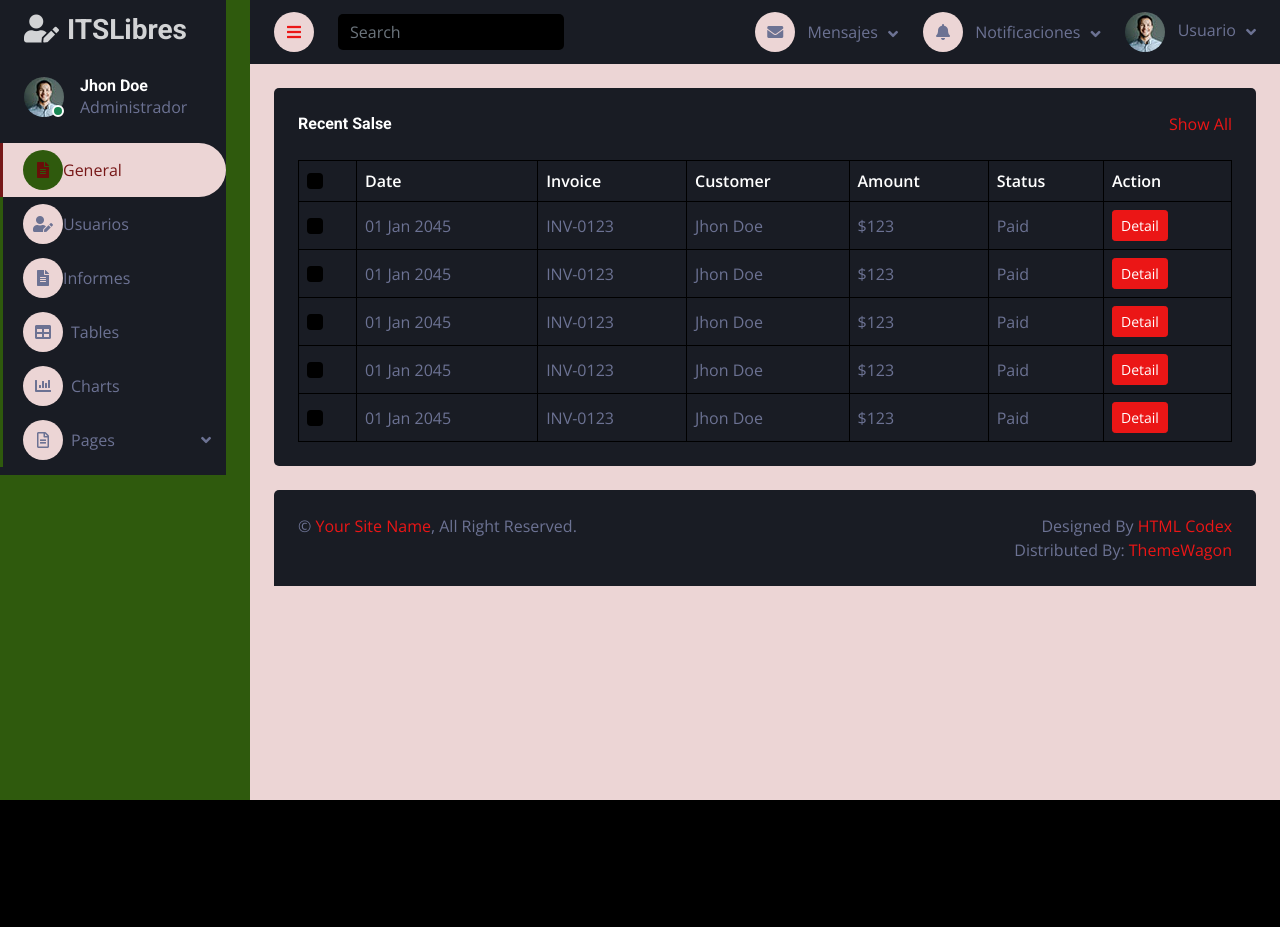
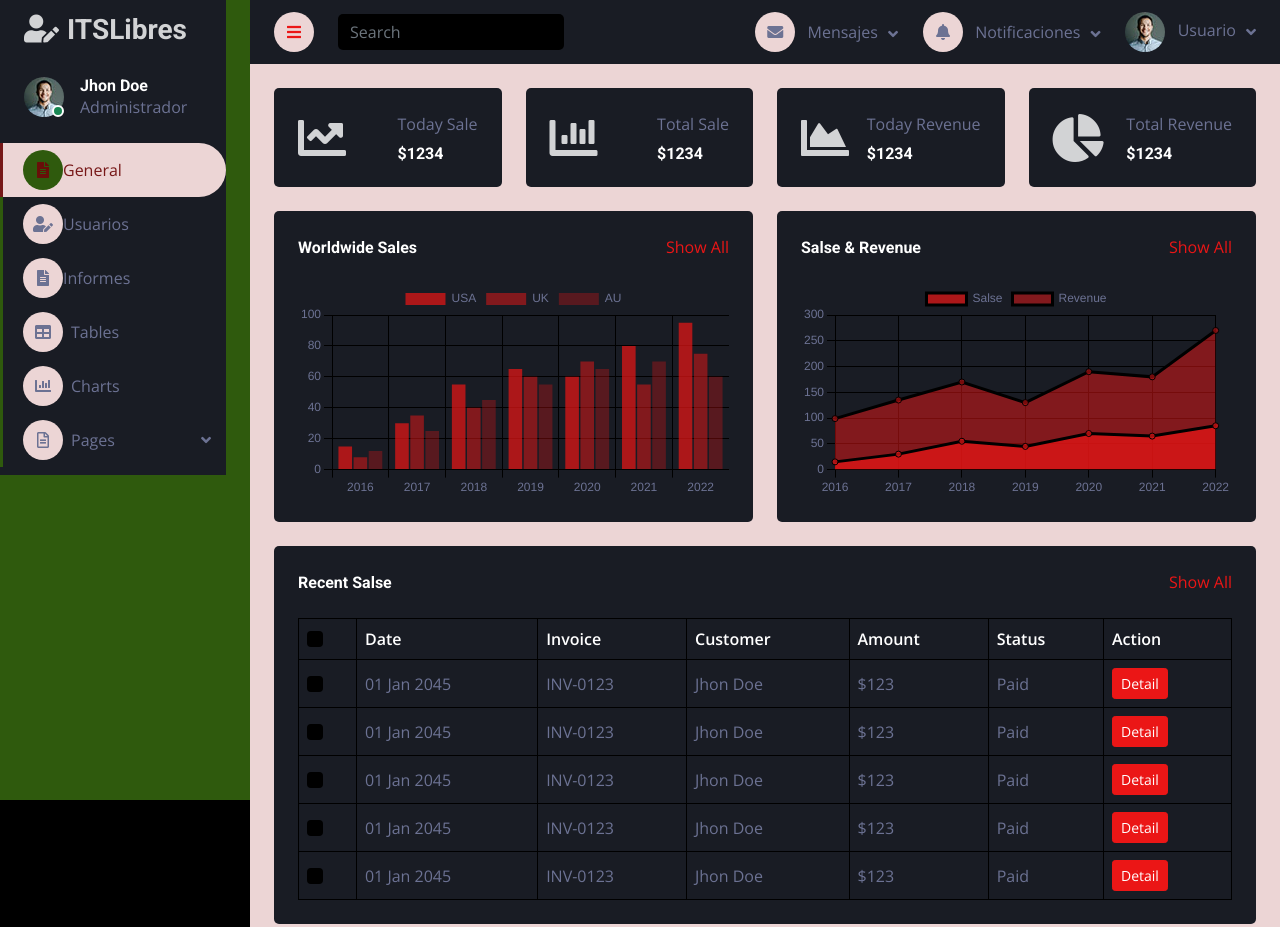
Before and after one commit to Sorea14/darkpan-1.0.0, a plain HTML site: page pages/general.html in a window 1280 px wide. Shown: the top 927 px of the page. Before the commit the page ends 800 px from the top, so only its background shows below. Drawn offline with nearby package versions, Linux system fonts and the light colour scheme.

Commit message:
general, usuario, informes
Cambio de nombres y eliminacion de lineas

```diff
--- a/pages/index.html
+++ b/pages/general.html
@@ -59,7 +59,7 @@
                     </div>
                 </div>
                 <div class="navbar-nav w-100">
-                    <a href="index.html" class="nav-item nav-link active"><i class="fa fa-file-alt"></i>General</a>
+                    <a href="general.html" class="nav-item nav-link active"><i class="fa fa-file-alt"></i>General</a>
                     <a href="widget.html" class="nav-item nav-link"><i class="fa fa-user-edit"></i>Usuarios</a>
                     <a href="form.html" class="nav-item nav-link"><i class="fa fa-file-alt"></i>Informes</a>
                     <a href="table.html" class="nav-item nav-link"><i class="fa fa-table me-2"></i>Tables</a>
@@ -164,12 +164,83 @@
                         <div class="dropdown-menu dropdown-menu-end bg-secondary border-0 rounded-0 rounded-bottom m-0">
                             <a href="#" class="dropdown-item">My Profile</a>
                             <a href="#" class="dropdown-item">Configuración</a>
-                            <a href="#" class="dropdown-item">Cerrar Sesión</a>
+                            <a href="#" class="dropdown-item">Cerrar</a>
                         </div>
                     </div>
                 </div>
             </nav>
             <!-- Navbar End -->
+
+
+            <!-- Sale & Revenue Start -->
+            <div class="container-fluid pt-4 px-4">
+                <div class="row g-4">
+                    <div class="col-sm-6 col-xl-3">
+                        <div class="bg-secondary rounded d-flex align-items-center justify-content-between p-4">
+                            <i class="fa fa-chart-line fa-3x text-primary"></i>
+                            <div class="ms-3">
+                                <p class="mb-2">Today Sale</p>
+                                <h6 class="mb-0">$1234</h6>
+                            </div>
+                        </div>
+                    </div>
+                    <div class="col-sm-6 col-xl-3">
+                        <div class="bg-secondary rounded d-flex align-items-center justify-content-between p-4">
+                            <i class="fa fa-chart-bar fa-3x text-primary"></i>
+                            <div class="ms-3">
+                                <p class="mb-2">Total Sale</p>
+                                <h6 class="mb-0">$1234</h6>
+                            </div>
+                        </div>
+                    </div>
+                    <div class="col-sm-6 col-xl-3">
+                        <div class="bg-secondary rounded d-flex align-items-center justify-content-between p-4">
+                            <i class="fa fa-chart-area fa-3x text-primary"></i>
+                            <div class="ms-3">
+                                <p class="mb-2">Today Revenue</p>
+                                <h6 class="mb-0">$1234</h6>
+                            </div>
+                        </div>
+                    </div>
+                    <div class="col-sm-6 col-xl-3">
+                        <div class="bg-secondary rounded d-flex align-items-center justify-content-between p-4">
+                            <i class="fa fa-chart-pie fa-3x text-primary"></i>
+                            <div class="ms-3">
+                                <p class="mb-2">Total Revenue</p>
+                                <h6 class="mb-0">$1234</h6>
+                            </div>
+                        </div>
+                    </div>
+                </div>
+            </div>
+            <!-- Sale & Revenue End -->
+
+
+            <!-- Sales Chart Start -->
+            <div class="container-fluid pt-4 px-4">
+                <div class="row g-4">
+                    <div class="col-sm-12 col-xl-6">
+                        <div class="bg-secondary text-center rounded p-4">
+                            <div class="d-flex align-items-center justify-content-between mb-4">
+                                <h6 class="mb-0">Worldwide Sales</h6>
+                                <a href="">Show All</a>
+                            </div>
+                            <canvas id="worldwide-sales"></canvas>
+                        </div>
+                    </div>
+                    <div class="col-sm-12 col-xl-6">
+                        <div class="bg-secondary text-center rounded p-4">
+                            <div class="d-flex align-items-center justify-content-between mb-4">
+                                <h6 class="mb-0">Salse & Revenue</h6>
+                                <a href="">Show All</a>
+                            </div>
+                            <canvas id="salse-revenue"></canvas>
+                        </div>
+                    </div>
+                </div>
+            </div>
+            <!-- Sales Chart End -->
+
 
             <!-- Recent Sales Start -->
             <div class="container-fluid pt-4 px-4">
@@ -243,6 +314,7 @@
                 </div>
             </div>
             <!-- Recent Sales End -->
+
             <!-- Footer Start -->
             <div class="container-fluid pt-4 px-4">
                 <div class="bg-secondary rounded-top p-4">
```
Also changed, not shown: pages/informes.html (renamed from pages/form.html, +6 -14 lines), signin.html (+5 -5 lines), pages/usuarios.html (renamed from pages/widget.html).
